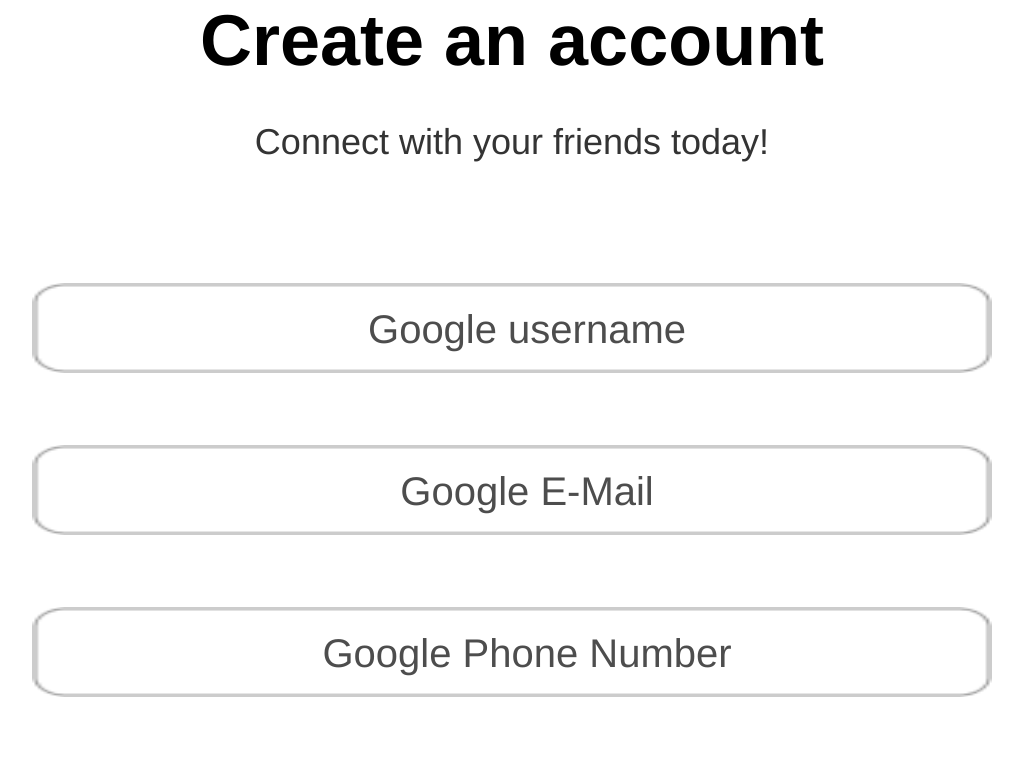
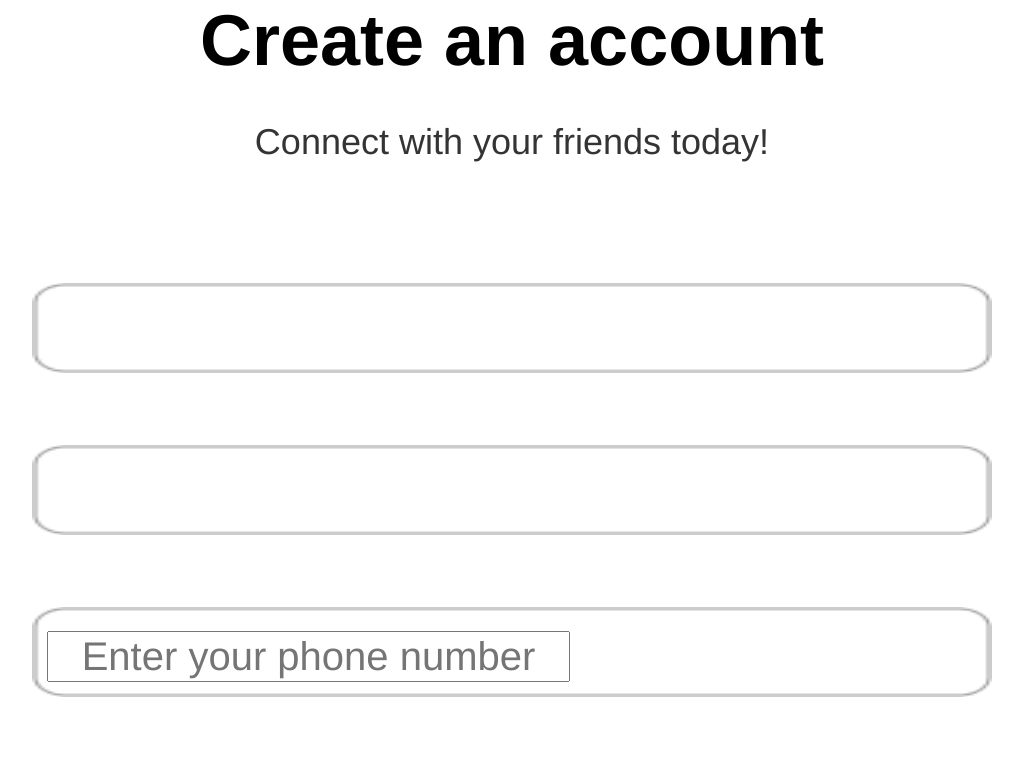
Before and after one commit to david-parkk/TSM_Backend, a Spring Boot app: page /auth/login_signup_unwell in a window 1280 px wide. Shown: the part 101-871 px from the top of the page, without its empty margins (128-1151 px from the left). Run offline with Spring Boot 4, Linux system fonts and the light colour scheme; some libraries are stand-ins or nearby versions.

Commit message:
fix: frontend, uri 버그 수정

```diff
--- a/src/main/java/TSM/demo/controller/MatchingController.java
+++ b/src/main/java/TSM/demo/controller/MatchingController.java
@@ -271,7 +271,7 @@
         List<Matching> matchings=new ArrayList<>();
         System.out.println("matchings = " + matchings1.size());
         for(Matching matching:matchings1){
-            if(matching.getUserHealth().isPossibleCourse(walk,see,talk,listen,bipolar_disorder,depression)==true)
+            if(matching.getUserHealth().isPossibleCourse(walk,see,talk,listen,bipolar_disorder,depression)==false)
                 matchings.add(matching);
         }
         List<Course>courses=courseService.findAllCourseByMatching(matchings);
--- a/src/main/resources/static/js/login_signup_unwell.js
+++ b/src/main/resources/static/js/login_signup_unwell.js
@@ -227,7 +227,7 @@
   var data = {
     name: username.innerText,
     email: email.innerText,
-    phoneNum: phone.innerText,
+    phoneNum: phone.value,
     see: see,
     walk: walk,
     talk: talk,
--- a/src/main/resources/templates/login_signup_unwell.html
+++ b/src/main/resources/templates/login_signup_unwell.html
@@ -1,5 +1,5 @@
 <!DOCTYPE html>
-<html>
+<html lang="en"  xmlns:th="http://www.thymeleaf.org">
   <head>
     <link rel="stylesheet" href="/css/globals.css" />
     <link rel="stylesheet" href="/css/login_signup_unwell.css" />
@@ -10,13 +10,14 @@
       <div class="div">Create an account</div>
       <p class="text-wrapper">Connect with your friends today!</p>
       <div class="user-name-field-text">
-        <div class="overlap-group"><div class="text-wrapper-2">Google username</div></div>
+        <div class="overlap-group"><div class="text-wrapper-2" th:text="${session.name}">Default Username</div></div>
       </div>
       <div class="email-field-text">
-        <div class="overlap-group"><div class="text-wrapper-2">Google E-Mail</div></div>
+        <div class="overlap-group"><div class="text-wrapper-2" th:text="${session.email}">Default Email</div></div>
       </div>
       <div class="phone-number-field">
-        <div class="overlap-group"><div class="text-wrapper-2">Google Phone Number</div></div>
+        <div class="overlap-group"><input type="text" class="text-wrapper-2" placeholder="Enter your phone number" /></div>
+        <!-- <div class="overlap-group"><div class="text-wrapper-2">Google Phone Number</div></div> -->
       </div>
     </div>
 
--- a/src/main/resources/templates/volunteer_matching.html
+++ b/src/main/resources/templates/volunteer_matching.html
@@ -290,7 +290,7 @@
         <br><br><br><br>
 
         <div class="menubar-sudong">
-            <div class="nav-item-sudong" onclick='location.href="volunteer_matching.html"'>
+            <div class="nav-item-sudong" onclick='location.href="http://localhost:8080/matching/volunteer/matching/view"'>
                 <img class="img-sudong" src="/img/volunteer/find.svg"/>
                 <div class="text-wrapper-sudong">Explore</div>
             </div>
```
Also changed, not shown: src/main/resources/templates/volunteer_matching_result.html (+9 -9 lines).
